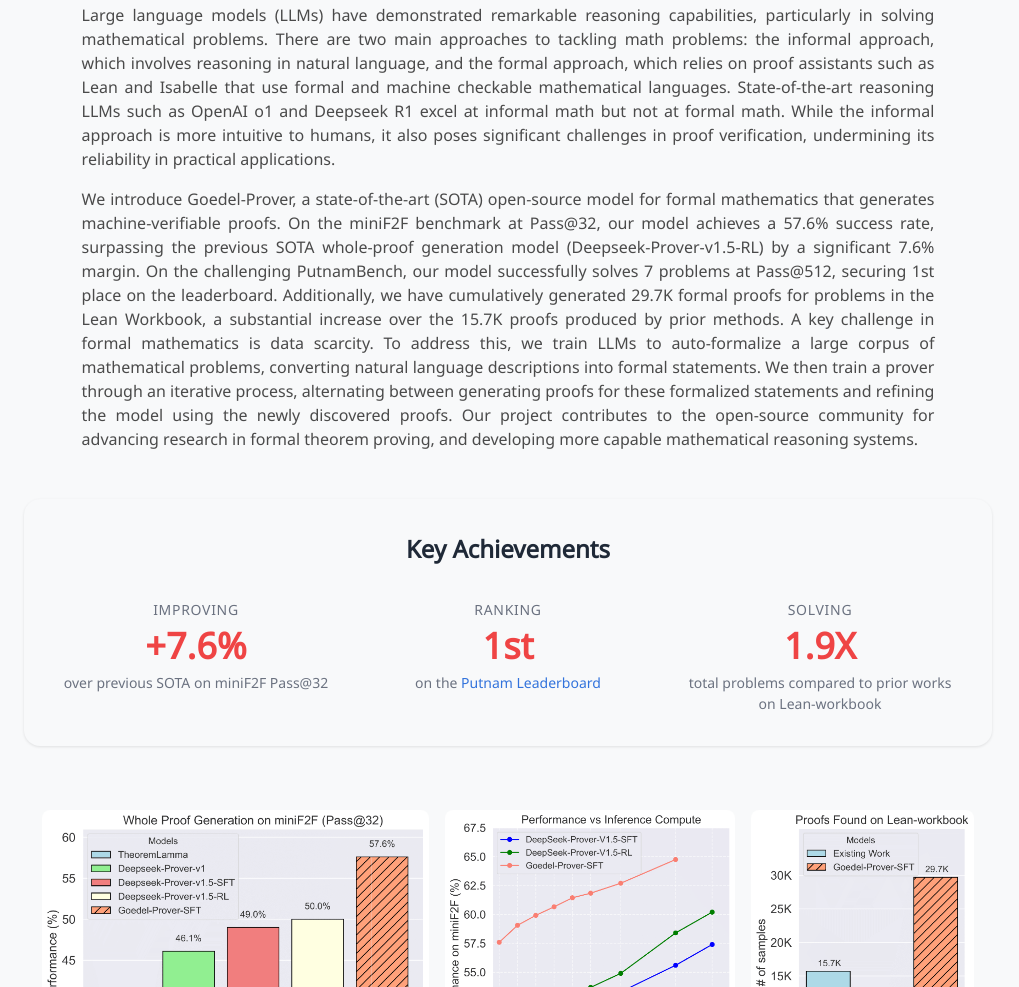
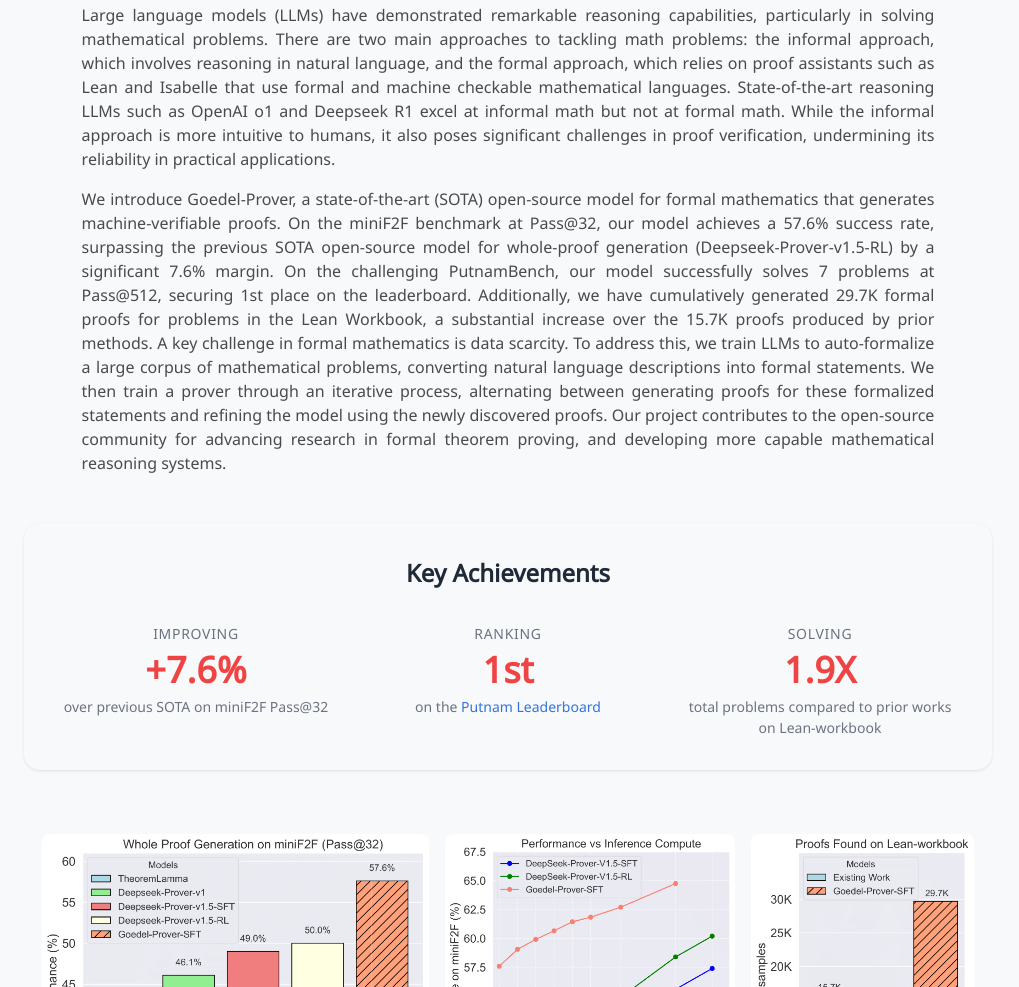
Before and after one commit to linyongver/Goedel-LM.github.io, a plain HTML site: page index.html in a window 1280 px wide. Shown: the part 762-1749 px from the top of the page, without its empty margins (132-1151 px from the left). Drawn offline with nearby package versions, Linux system fonts and the light colour scheme; no server answers; some icons are missing; a web font is replaced by a local one.

Commit message:
add html

```diff
--- a/index.html
+++ b/index.html
@@ -146,7 +146,7 @@
                 Large language models (LLMs) have demonstrated remarkable reasoning capabilities, particularly in solving mathematical problems. There are two main approaches to tackling math problems: the informal approach, which involves reasoning in natural language, and the formal approach, which relies on proof assistants such as Lean and Isabelle that use formal and machine checkable mathematical languages. State-of-the-art reasoning LLMs such as OpenAI o1 and Deepseek R1 excel at informal math but not at formal math. While the informal approach is more intuitive to humans, it also poses significant challenges in proof verification, undermining its reliability in practical applications.
               </p>
               <p>
-                We introduce Goedel-Prover, a state-of-the-art (SOTA) open-source model for formal mathematics that generates machine-verifiable proofs. On the miniF2F benchmark at Pass@32, our model achieves a 57.6% success rate, surpassing the previous SOTA whole-proof generation model (Deepseek-Prover-v1.5-RL) by a significant 7.6% margin. On the challenging PutnamBench, our model successfully solves 7 problems at Pass@512, securing 1st place on the leaderboard. Additionally, we have cumulatively generated 29.7K formal proofs for problems in the Lean Workbook, a substantial increase over the 15.7K proofs produced by prior methods. A key challenge in formal mathematics is data scarcity. To address this, we train LLMs to auto-formalize a large corpus of mathematical problems, converting natural language descriptions into formal statements. We then train a prover through an iterative process, alternating between generating proofs for these formalized statements and refining the model using the newly discovered proofs. Our project contributes to the open-source community for advancing research in formal theorem proving, and developing more capable mathematical reasoning systems.
+                We introduce Goedel-Prover, a state-of-the-art (SOTA) open-source model for formal mathematics that generates machine-verifiable proofs. On the miniF2F benchmark at Pass@32, our model achieves a 57.6% success rate, surpassing the previous SOTA open-source model for whole-proof generation  (Deepseek-Prover-v1.5-RL) by a significant 7.6% margin. On the challenging PutnamBench, our model successfully solves 7 problems at Pass@512, securing 1st place on the leaderboard. Additionally, we have cumulatively generated 29.7K formal proofs for problems in the Lean Workbook, a substantial increase over the 15.7K proofs produced by prior methods. A key challenge in formal mathematics is data scarcity. To address this, we train LLMs to auto-formalize a large corpus of mathematical problems, converting natural language descriptions into formal statements. We then train a prover through an iterative process, alternating between generating proofs for these formalized statements and refining the model using the newly discovered proofs. Our project contributes to the open-source community for advancing research in formal theorem proving, and developing more capable mathematical reasoning systems.
               </p>
             </div>
           </div>
```
